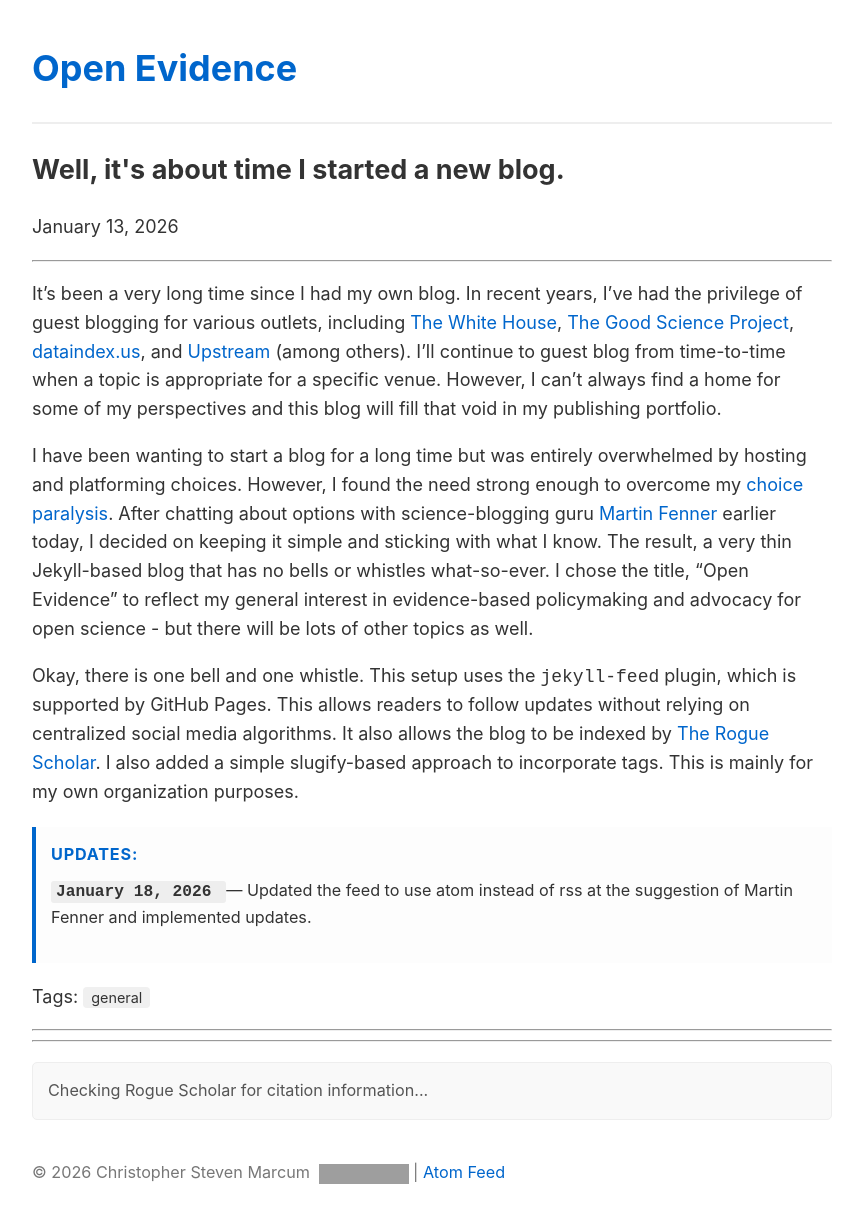
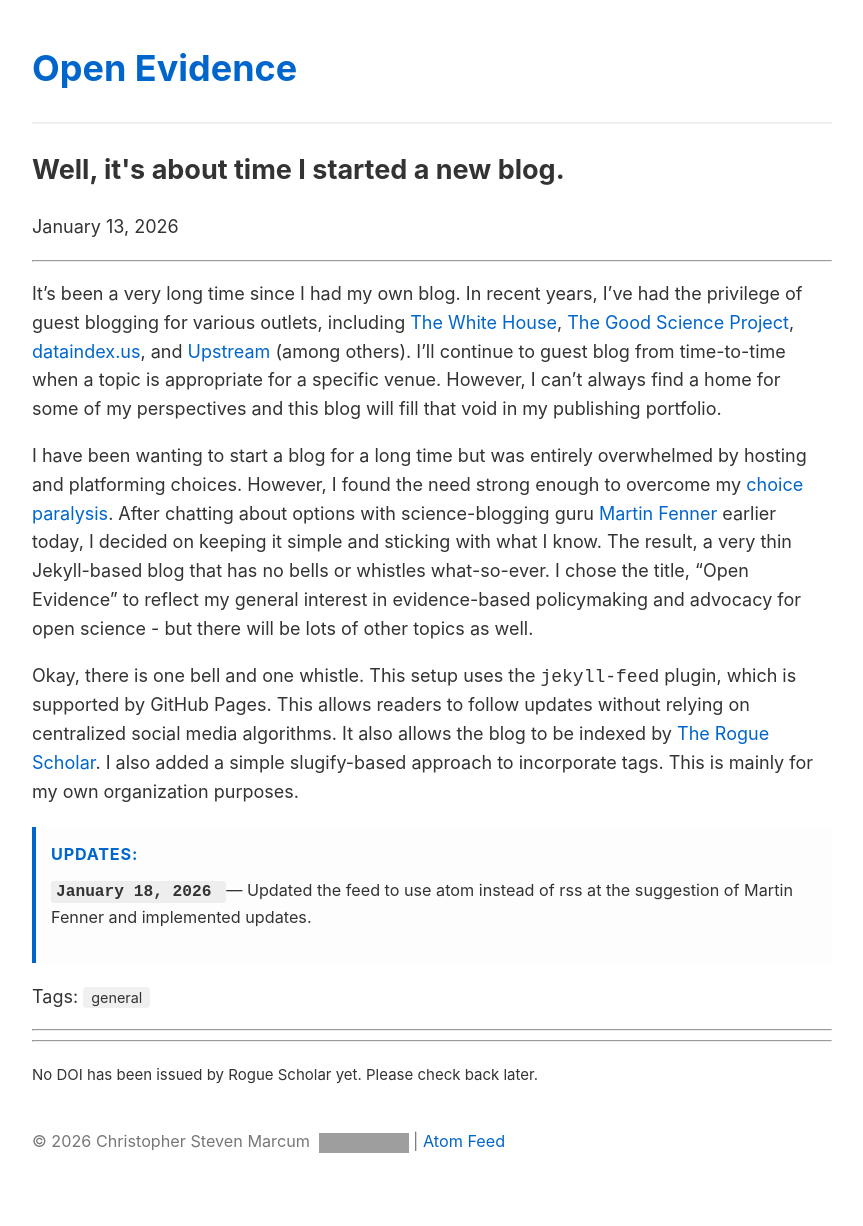
Before and after one commit to cmarcum/marcum-blog, a Jekyll site: the page built from _posts/2026-01-13-its-about-time.md, in a window 1280 px wide. Shown: the whole page, without its empty margins (208-1071 px from the left). Built offline with Jekyll 4.4.1, drawn with Linux system fonts in a browser that asks for light colours; after the commit the page ends 1195 px from its top, so only the background shows below that; part of the change alters nothing that is shown; grey boxes are pictures that could not be loaded.

Commit message:
Refactor DOI status display and citation fetching

```diff
--- a/_layouts/post.html
+++ b/_layouts/post.html
@@ -31,46 +31,70 @@ layout: default
   </p>
   <hr>
   <hr>
-  <div id="doi-status" style="font-size: 0.9em; color: #555; margin-top: 20px; padding: 15px; border-radius: 5px; background-color: #f9f9f9; border: 1px solid #eee;">
-    Checking Rogue Scholar for citation information...
-  </div>
+  <p id="rs-citation-text"><small><em>Checking Rogue Scholar for a DOI&hellip;</em></small></p>
+  <script>
+  (function () {
+    var el  = document.getElementById('rs-citation-text');
+    var url = "{{ site.url }}{{ site.baseurl }}{{ page.url }}";
 
-  <script>
-  (function() {
-    const pageTitle = {{ page.title }};
-    const blogSlug = "{{ site.rogue_scholar_slug | default: 'chrismarcum' }}";
-    const author = "{{ site.author }}";
-    const blogTitle = "{{ site.title }}";
-    const date = "{{ page.date | date: '%B %d, %Y' }}";
-    const statusDiv = document.getElementById('doi-status');
-    const fallbackMsg = "No DOI has been issued by Rogue Scholar yet. Please check back later.";
+    /* Helpers */
+    function fmtDate(iso) {
+      var months = ['January','February','March','April','May','June',
+                    'July','August','September','October','November','December'];
+      var d = new Date((iso || "{{ page.date | date: '%Y-%m-%d' }}") + 'T00:00:00');
+      return isNaN(d) ? iso : d.getFullYear() + ', ' + months[d.getMonth()] + ' ' + d.getDate();
+    }
 
-    const apiUrl = `https://rogue-scholar.org/api/communities/${blogSlug}/records?q=metadata.title:"${pageTitle}"`;
+    function fmtAuthors(creators) {
+      if (!creators || !creators.length) return {{ site.author | default: "Christopher Steven Marcum" | jsonify }};
+      var names = creators.map(function (c) {
+        var p = c.person_or_org;
+        if (!p) return '';
+        if (p.family_name) {
+          var initials = p.given_name
+            ? p.given_name.trim().split(/\s+/).map(function (n) { return n[0].toUpperCase() + '.'; }).join(' ')
+            : '';
+          return p.family_name + (initials ? ', ' + initials : '');
+        }
+        return p.name || '';
+      }).filter(Boolean);
+      if (!names.length) return {{ site.author | default: "Christopher Steven Marcum" | jsonify }};
+      if (names.length === 1) return names[0];
+      return names.slice(0, -1).join(', ') + ', & ' + names[names.length - 1];
+    }
 
-    fetch(apiUrl)
-      .then(response => {
-        if (!response.ok) return Promise.reject();
-        return response.json();
-      })
-      .then(data => {
-        const record = (data.hits && data.hits.hits && data.hits.hits.length > 0) ? data.hits.hits[0] : null;
+    var queries = [
+      'metadata.related_identifiers.identifier:"' + url + '"',
+      '"' + url + '"'
+    ];
+    var attempt = 0;
 
-        if (record && record.pids && record.pids.doi) {
-          const doi = record.pids.doi.identifier;
-          const doiUrl = `https://doi.org/${doi}`;
-
-          statusDiv.innerHTML = `
-            <strong>Recommended Citation:</strong><br>
-            ${author} (${date}). "${record.metadata.title}." <em>${blogTitle}</em>.
-            <a href="${doiUrl}" target="_blank" style="color: #0066cc;">${doiUrl}</a>
-          `;
-        } else {
-          statusDiv.innerHTML = fallbackMsg;
-        }
-      })
-      .catch(() => {
-        statusDiv.innerHTML = fallbackMsg;
-      });
+    function search() {
+      if (attempt >= queries.length) {
+        el.innerHTML = '<small>No DOI has been issued by Rogue Scholar yet. Please check back later.</small>';
+        return;
+      }
+      var apiUrl = 'https://rogue-scholar.org/api/communities/chrismarcum/records?size=1&q='
+                   + encodeURIComponent(queries[attempt++]);
+      fetch(apiUrl, { headers: { Accept: 'application/json' } })
+        .then(function (r) { if (!r.ok) throw new Error(); return r.json(); })
+        .then(function (data) {
+          var hit = data.hits && data.hits.total > 0 && data.hits.hits[0];
+          var doi = hit && hit.pids && hit.pids.doi && hit.pids.doi.identifier;
+          if (!doi) { search(); return; }
+          var authors = fmtAuthors(hit.metadata && hit.metadata.creators);
+          var date    = fmtDate(hit.metadata && hit.metadata.publication_date);
+          var title   = (hit.metadata && hit.metadata.title) || {{ page.title | jsonify }};
+          var blog    = {{ site.title | default: "Open Evidence" | jsonify }};
+          var doiUrl  = 'https://doi.org/' + doi;
+          el.innerHTML = '<small><strong>Suggested citation:</strong> '
+            + authors + ' (' + date + '). ' + title
+            + '. <em>' + blog + '</em>. '
+            + '<a href="' + doiUrl + '">' + doiUrl + '</a></small>';
+        })
+        .catch(search);
+    }
+    search();
   })();
   </script>
 </article>
```
